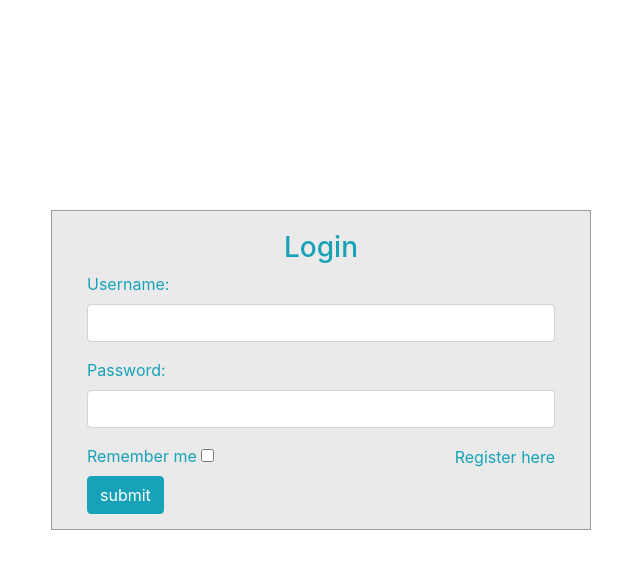
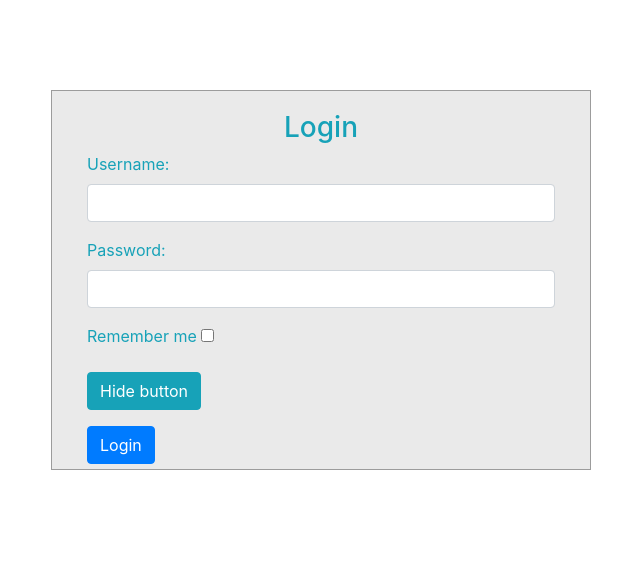
Before and after one commit to webdeveloper104433/angular-common-usage, an Angular app: page / in a window 1280 px wide. Shown: the top 568 px of the page, without its empty margins (319-959 px from the left). Built offline with nearby package versions, Linux system fonts and the light colour scheme.

Commit message:
feat: fix login form

```diff
--- a/src/app/app.component.css
+++ b/src/app/app.component.css
@@ -0,0 +1,19 @@
+
+  body {
+    margin: 0;
+    padding: 0;
+    background-color: #17a2b8;
+    height: 100vh;
+  }
+  #login .container #login-row #login-column #login-box {
+    max-width: 600px;
+    height: 380px;
+    border: 1px solid #9C9C9C;
+    background-color: #EAEAEA;
+  }
+  #login .container #login-row #login-column #login-box #login-form {
+    padding: 20px;
+  }
+  #login .container #login-row #login-column #login-box #login-form #register-link {
+    margin-top: -85px;
+  }
--- a/src/app/app.component.html
+++ b/src/app/app.component.html
@@ -1,25 +1,3 @@
-
-<style>
-  body {
-  margin: 0;
-  padding: 0;
-  background-color: #17a2b8;
-  height: 100vh;
-}
-#login .container #login-row #login-column #login-box {
-  margin-top: 120px;
-  max-width: 600px;
-  height: 320px;
-  border: 1px solid #9C9C9C;
-  background-color: #EAEAEA;
-}
-#login .container #login-row #login-column #login-box #login-form {
-  padding: 20px;
-}
-#login .container #login-row #login-column #login-box #login-form #register-link {
-  margin-top: -85px;
-}
-</style>
 
 <div id="login">
   <h3 class="text-center text-white pt-5">Login form</h3>
@@ -38,11 +16,13 @@
               <input type="text" name="password" id="password" class="form-control">
             </div>
             <div class="form-group">
-                          <label for="remember-me" class="text-info"><span>Remember me</span> <span><input id="remember-me" name="remember-me" type="checkbox"></span></label><br>
-                          <input type="submit" name="submit" class="btn btn-info btn-md" value="submit">
+              <label for="remember-me" class="text-info"><span>Remember me</span> <span><input id="remember-me" name="remember-me" type="checkbox"></span></label>
             </div>
-                      <div id="register-link" class="text-right">
-                          <a href="#" class="text-info">Register here</a>
+            <div class="form-group">
+              <button type="button" name="submit" class="btn btn-info btn-md">Hide button</button>
+            </div>
+            <div class="form-gorup">
+              <input type="submit" name="submit" class="btn btn-primary btn-md" value="Login">
             </div>
           </form>
         </div>
```
Lines whose indentation alone changed are shown as unchanged.
